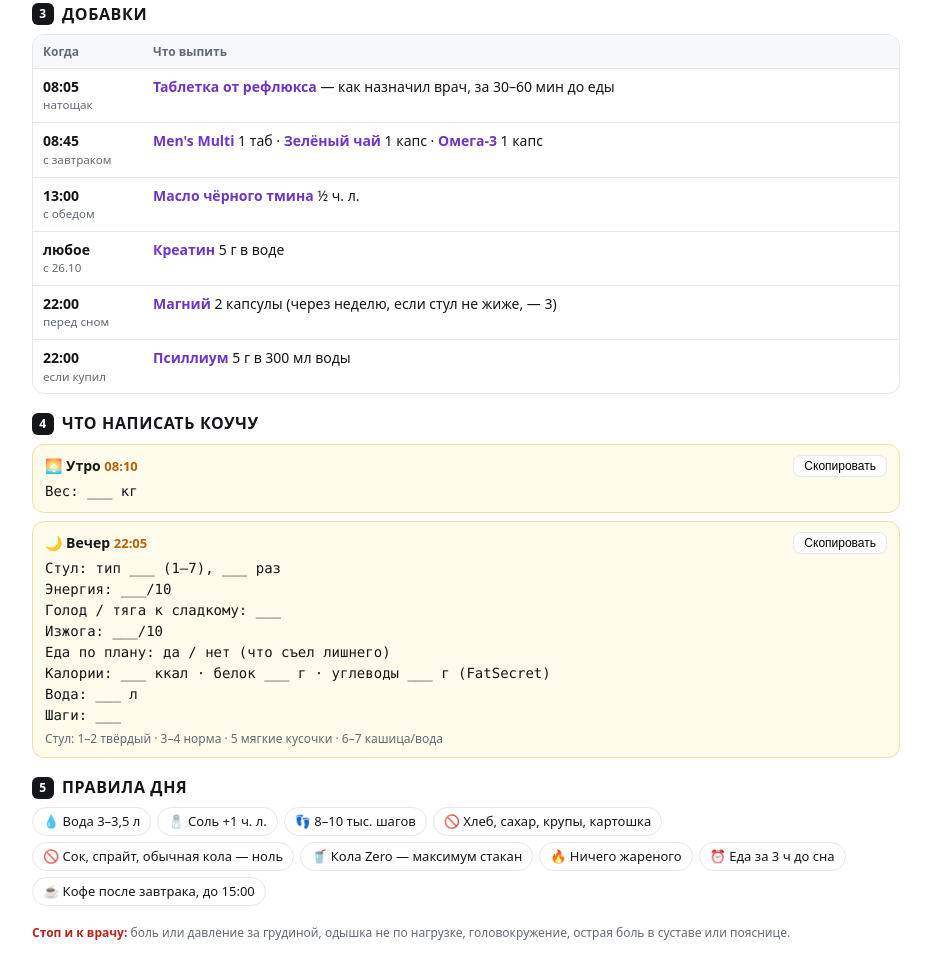
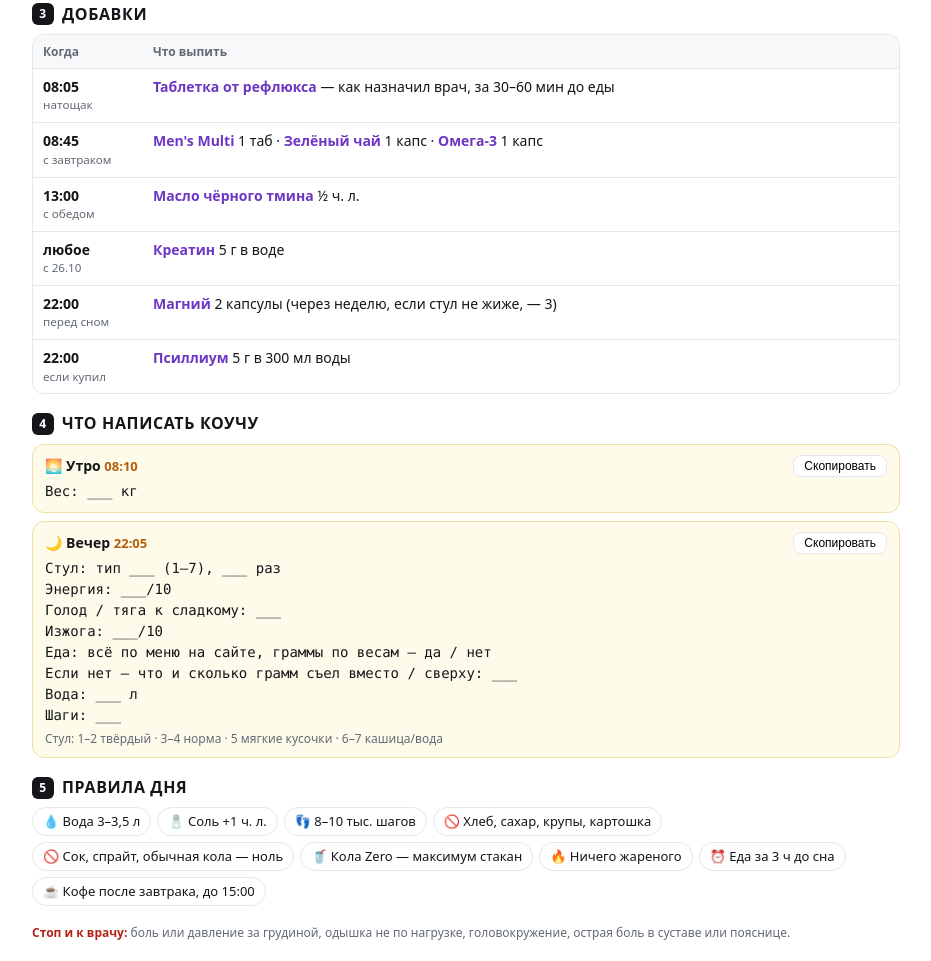
Before and after one commit to andreynessm-beep/fitness-plan, a plain HTML site: page index.html in a window 1280 px wide. Shown: the part 1123-2084 px from the top of the page, without its empty margins (174-1105 px from the left). Drawn offline with Linux system fonts and the light colour scheme.

Commit message:
Evening report: menu adherence instead of app calories
Co-Authored-By: Claude Opus 5.5 <noreply@anthropic.com>

```diff
--- a/index.html
+++ b/index.html
@@ -262,7 +262,7 @@ DAYS.forEach((d,i)=>{
   const lifts=g?W[d.gym].filter(e=>!/Кардио|Подъём коленей/.test(e[0])).map(e=>e[0].replace(/ \(.*\)/,"")+": ___ кг × ___").join("\n"):"";
   const msgs=[
     ["🌅 Утро","08:10","Вес: ___ кг",""],
-    ["🌙 Вечер","22:05","Стул: тип ___ (1–7), ___ раз\nЭнергия: ___/10\nГолод / тяга к сладкому: ___\nИзжога: ___/10\n"+(g?"Зал: легко / нормально / тяжело / что-то болело\n":"")+"Еда по плану: да / нет (что съел лишнего)\nКалории: ___ ккал · белок ___ г · углеводы ___ г (FatSecret)\nВода: ___ л\nШаги: ___","Стул: 1–2 твёрдый · 3–4 норма · 5 мягкие кусочки · 6–7 кашица/вода"],
+    ["🌙 Вечер","22:05","Стул: тип ___ (1–7), ___ раз\nЭнергия: ___/10\nГолод / тяга к сладкому: ___\nИзжога: ___/10\n"+(g?"Зал: легко / нормально / тяжело / что-то болело\n":"")+"Еда: всё по меню на сайте, граммы по весам — да / нет\nЕсли нет — что и сколько грамм съел вместо / сверху: ___\nВода: ___ л\nШаги: ___","Стул: 1–2 твёрдый · 3–4 норма · 5 мягкие кусочки · 6–7 кашица/вода"],
     ...(d.k==="Вс"?[["📊 Итоги недели","22:05","Скрин весов за неделю\nТренировок: ___ из 3\nЧто было тяжело: ___","Раз в 2 недели в понедельник утром — замеры талии, ягодиц, груди: 26.10, 09.11, 23.11, 07.12. Фото фас/бок/спина: 09.11, 07.12."]]:[]),
   ];
   h+=`<div class="sec"><h3>${N()} Что написать коучу</h3><div class="msgs">${msgs.map(m=>`<div class="msg"><div class="h"><b>${m[0]} <em>${m[1]}</em></b><button onclick="cp(this)">Скопировать</button></div><pre>${m[2]}</pre>${m[3]?`<div class="note">${m[3]}</div>`:""}</div>`).join("")}</div></div>`;
```
